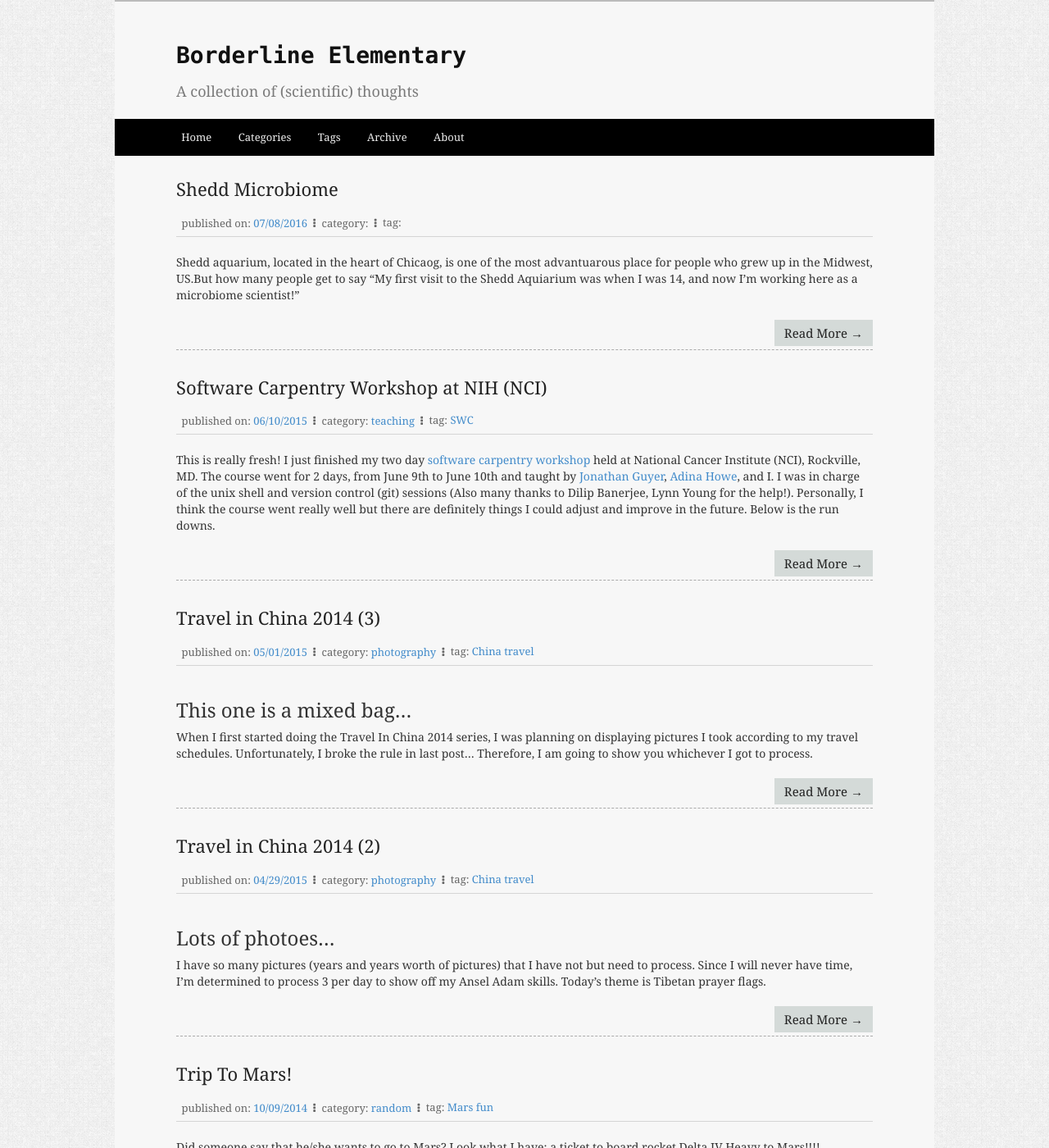
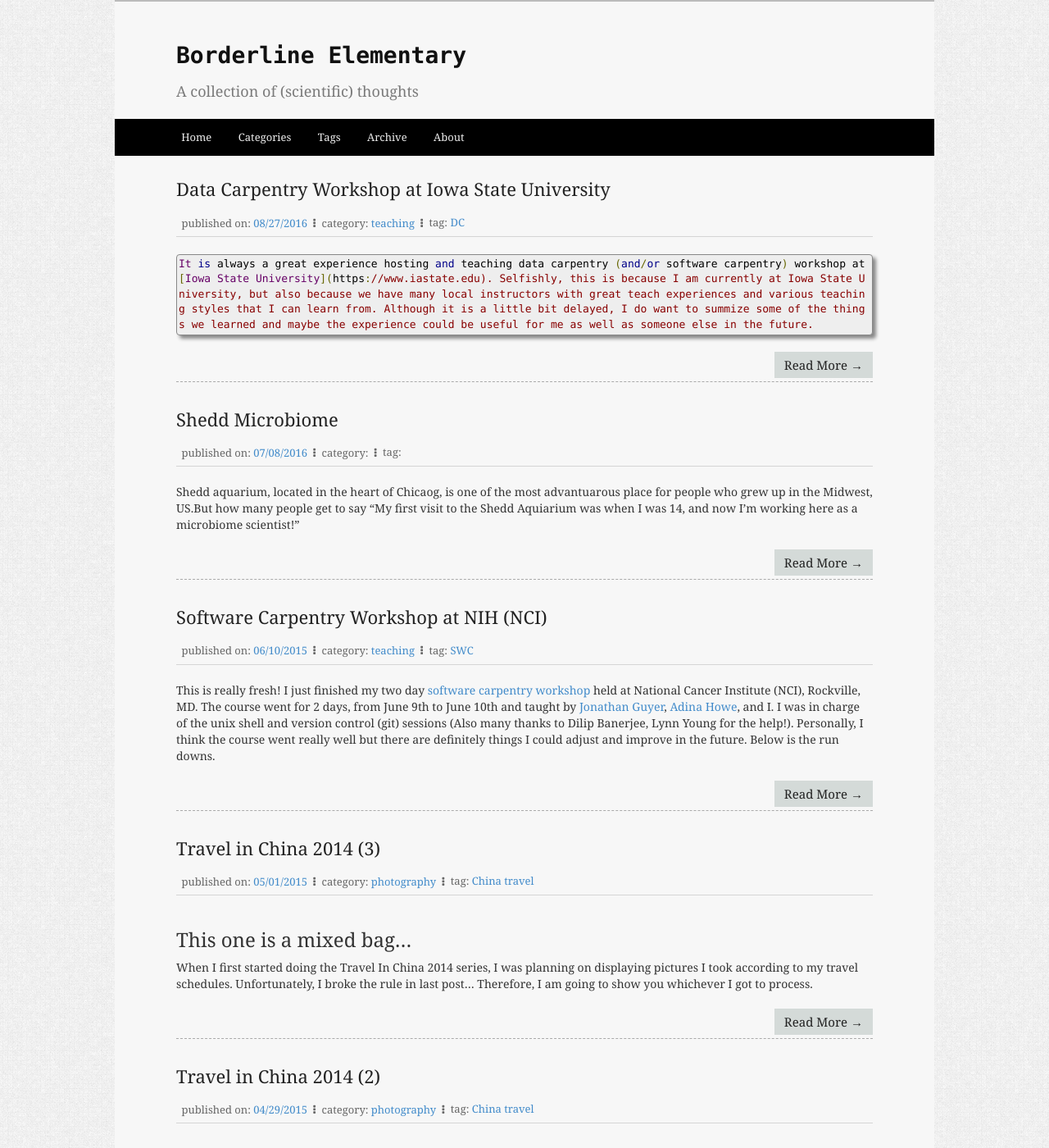
Before and after one commit to fandemonium/blog, a Jekyll site: the page built from index.html, in a window 1280 px wide and 1400 px high. Shown: the whole window at 82% size. Built offline with Jekyll 4.4.1, drawn with Linux system fonts in a browser that asks for light colours; Markdown is read by kramdown in place of the engine named in the settings; the list of posts is cut into pages by our own code; some of the changed lines change nothing that is shown; some of the changed text lies outside the part shown.

Commit message:
changed config to kramdown; dc-isu experience post

```diff
--- a/_config.yml
+++ b/_config.yml
@@ -1,6 +1,6 @@
 root: /
 permalink: /:year-:month/:title/
-markdown: redcarpet
+markdown: kramdown
 pygments: true
 paginate: 5
 #baseurl: /
--- /dev/null
+++ b/_posts/2016-08-27-DC-ISU.md
@@ -0,0 +1,53 @@
+---
+layout: post
+title: Data Carpentry Workshop at Iowa State University
+categories: teaching
+tags: DC
+---
+
+    It is always a great experience hosting and teaching data carpentry (and/or software carpentry) workshop at [Iowa State University](https://www.iastate.edu). Selfishly, this is because I am currently at Iowa State University, but also because we have many local instructors with great teach experiences and various teaching styles that I can learn from. Although it is a little bit delayed, I do want to summize some of the things we learned and maybe the experience could be useful for me as well as someone else in the future.
+
+<!--more-->
+
+**The worshop
+    The recent Data Carpentry workshop carried out at Iowa State University (August 11-12, 2016) was part of the training/orientation for [P3 NSF fellows](http://www.bcb.iastate.edu/nsf-grant-creates-fellowship-opportunities-bcb) as well as current students in several inter-departmental program at Iowa State. Maryanne Moore has put lots of thoughts into the entire orientation program.
+Our audience ranged from fresh incoming graduate student (literally arrived a week beforehand) to existing graduate students experiencing the data monster. The [workshop](https://metajinomics.github.io/2016-08-11-ISU/) was led by [Dr. Jin Choi](https://metajinomics.github.io/) and taught by Jin, [Dr. Carolyn Lawrence-Dill](http://www.gdcb.iastate.edu/faculty-and-research/faculty/carolyn-j-lawrence/), [Renee Walton](http://dill-picl.org/personnel/profile/renee/) from Carolyn's group, and myself.
+We were able to steal [Julian Trachsel](https://www.linkedin.com/in/julian-trachsel-bb05b594) again for TA. It was a wonder team at the get-go!
+
+    The workshop was divided into Bash Shell session (the first day) and the R session (the second day).
+The [course materials](https://metajinomics.github.io/2016-08-11-ISU/lessons/schedule.html) followed the 2015 Data Carpentry held at Iowa State University mostly (see [here](http://datacarpentry.github.io/2015-08-24-ISU/) for last year's materials).
+The changes include introduction to `find` and related exercises.
+For visualization part of the R, we shortened the introduction on ggplot2 and added a presentation on effective data visulation.
+
+**The feedbacks and thoughts
+
+    Overall, our audience loved it! They loved our enthusiasm and the materials.
+They also wanted more despite they had a 10 hour day on August 10th!
+Because of the broad background of our students, it was no surprise that we received many mixed feedbacks on the pace.
+We did notice that there were more polar opposite comments on the pace (i.e., some thought the pace was too slow, while some other thought it was too fast) for Shell session than R session, however.
+My hypothesis is that students have been exposed to R more due to course work (e.g., statistics) and research experience (e.g., figure making and literature searching), while Bash shell is frequently a background tool that were not mentioned.
+Because of the level of exposure, our audience is more adapted to the notation and jargon in R.
+
+    I also found it more challenging for the audience to truly appreciate the power of Bash shell in a day.
+I frequently think of Bash shell as a power tool that you can switch out parts (e.g., drill bits and screw drivers) for different purpose, while R is the ranch.
+This difference made the usage of R very apparent and purposeful at the same time, while to use Bash shell, one has to learn every single bits and know what project to do.
+
+    Because we had some extra time after the introduction of R, we introduced R function `subset` and `merge` and did a quick live coding to show how basic data rangling could be done in basic R.
+This was also later contrasted with the more complex functions in package "dplyr".
+My thought was that it's always good to introduce some functions come with R, because while they are extremely useful, the installation of high-end packages like "dplyr" could be tricky on some remote computers.
+
+
+    Like always, our audience truly enjoyed the power of `ggplot2`. However, because we cut the introduction short, the students thought it would be good to explain the ggplot layers more to overcome the steep learning curve.
+Due to time constraints, we also removed the capstone topic we introduced last year, where we would show the students how to use a shell script to automate R graphing using ggplot2 over 100 files.
+However, Jin and I still believe this exercise is a great wrap up and emphasis on the power of Bash shell.
+
+    As for the new material this year, Carolyn's [presentation](https://github.com/metajinomics/2016-08-11-ISU/raw/gh-pages/lessons/Lawrence-Dill_Data_Visualization.pdf) on how to present data was a hit!
+Everyone, including myself, learned so much about how to let the data tell the story effectively.
+The important detail goes from color selection, line graph angles for effective comparison ([banking to 45 degrees](https://eagereyes.org/basics/banking-45-degrees)), and figure/table captions.
+We thought it was a great addition.
+
+**Aknowledgment
+    The whole workshop would not be so successful without the planning and help of [Maryann Moore](http://www.engineering.iastate.edu/directory/?user_page=mamoore).
+We greatly appreciate the supports (and delicious lunches) from the [College of Agricultural and life sciences](http://www.cals.iastate.edu/).
+We also thank [the Department of Agricultural and Biosystems Engineering](http://www.abe.iastate.edu/) for generously letting us use the conference room.
+Finally but not the least, we thank [Dr. Tracy Teal](http://www.datacarpentry.org/people/) and [Maneesha Sane](http://www.datacarpentry.org/people/) for all of the support and help!
```
